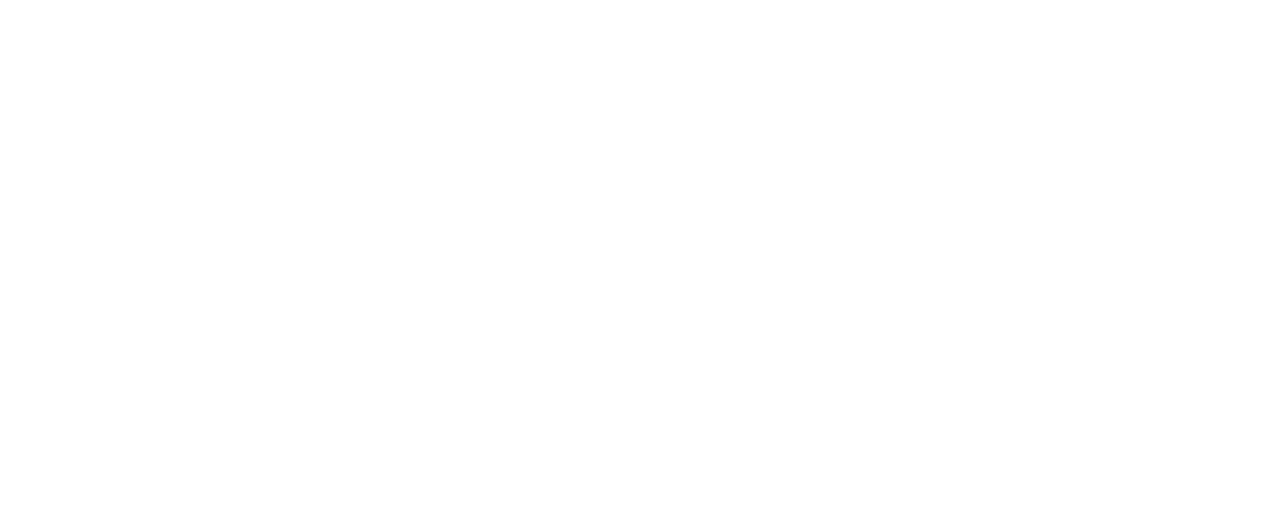
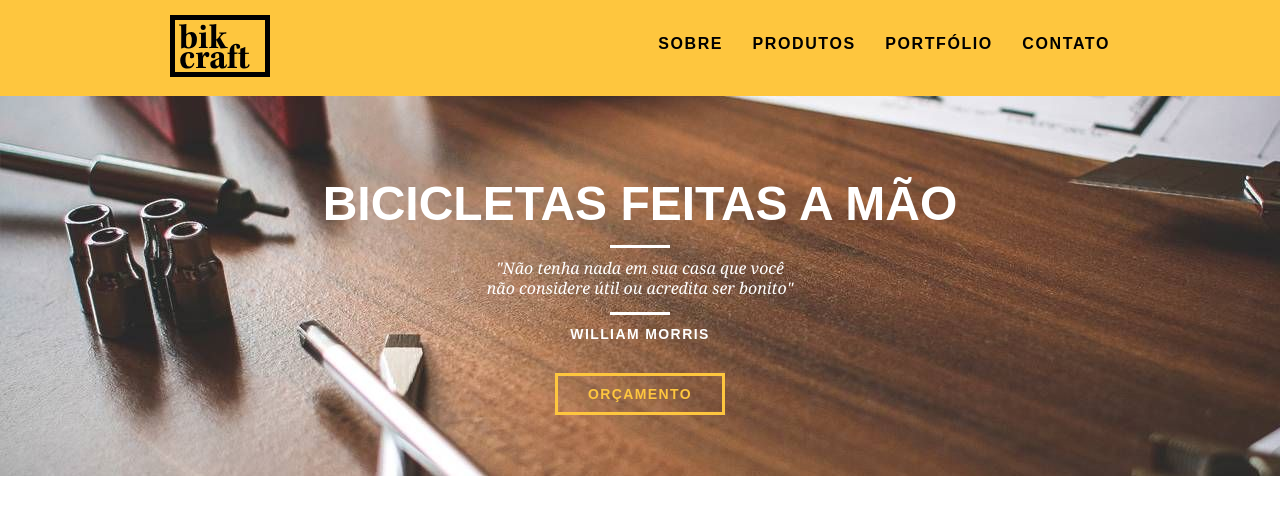
Before and after one commit to MarceloGouveia77/cursos-origamid, a plain HTML site: page Web Design/index.html in a window 1280 px wide. Drawn offline with Linux system fonts and the light colour scheme.

Commit message:
introdução

```diff
--- a/Web Design/css/style.css
+++ b/Web Design/css/style.css
@@ -0,0 +1,101 @@
+body {
+    font-family: Arial, Helvetica, sans-serif;
+}
+
+p {
+    font-family: Georgia, 'Times New Roman', Times, serif;
+    font-style: 14px;
+    line-height: 20px;
+}
+
+.btn {
+    border: 3px solid #fec63e;
+    padding: 10px 30px;
+    color: #fec63e;
+    font-size: 14px;
+    line-height: 20px;
+    text-transform: uppercase;
+    letter-spacing: .1em;
+    font-weight: bold;
+}
+
+.btn:hover {
+    color: #fff;
+    border-color: #fff;
+}
+
+.header {
+    width: 100%;
+    top: 0;
+    background: #fec63e;
+    padding: 15px 0;
+    position: fixed;
+}
+
+.header_menu {
+    text-align: right;
+}
+
+.header_menu ul li {
+    margin-left: 25px;
+    display: inline-block;
+    margin-top: 20px;
+}
+
+.header_menu ul li a {
+    color: #000;
+    font-weight: bold;
+    text-transform: uppercase;
+    letter-spacing: .1em;
+    font-size: 14;
+    padding: 10px 0;
+}
+
+.header_menu ul li a:hover{
+    color: #fff;
+}
+
+.introducao {
+    margin-top: 96px;
+    width: 100%;
+    height: 380px;
+    background: url("../img/bg-intro.jpg");
+    background-size: cover;
+    text-align: center;
+    padding-top: 80px;
+}
+
+.introducao h1 {
+    font-size: 48px;
+    color: #fff;
+    font-weight: bold;
+    text-transform: uppercase;
+}
+
+.quote-externo {
+    max-width: 320px;
+    margin: 0 auto;
+    color: #fff;
+    margin-bottom: 40px;
+}
+
+.quote-externo p {
+    font-style: italic;
+}
+
+.quote-externo p:before, .quote-externo p:after {
+    content: "";
+    display: block;
+    width: 60px;
+    height: 3px;
+    background: #fff;
+    margin: 14px auto 10px auto;
+}
+
+.quote-externo cite {
+    font-style: normal;
+    font-weight: bold;
+    font-size: 14px;
+    letter-spacing: .1em;
+    margin-bottom: 40px;
+}
--- a/Web Design/index.html
+++ b/Web Design/index.html
@@ -11,7 +11,32 @@
 </head>
 
 <body>
+    <header class="header">
+        <div class="container">
+            <a href="index.html" class="grid-4">
+                <img src="img/bikcraft.svg" alt="Bikcraft">
+            </a>
 
+            <nav class="grid-12 header_menu">
+                <ul>
+                    <li><a href="sobre.html">Sobre</a></li>
+                    <li><a href="produtos.html">Produtos</a></li>
+                    <li><a href="sobre.html">Portfólio</a></li>
+                    <li><a href="sobre.html">Contato</a></li>
+                </ul>
+            </nav>
+        </div>
+    </header>
+    <section class="introducao">
+        <div class="container">
+            <h1>Bicicletas Feitas a Mão</h1>
+            <blockquote class="quote-externo">
+                <p>"Não tenha nada em sua casa que você não considere útil ou acredita ser bonito"</p>
+                <cite>WILLIAM MORRIS</cite>
+            </blockquote>
+        </div>
+        <a href="produtos.html" class="btn">Orçamento</a>
+    </section>
 </body>
 
 </html>
```
